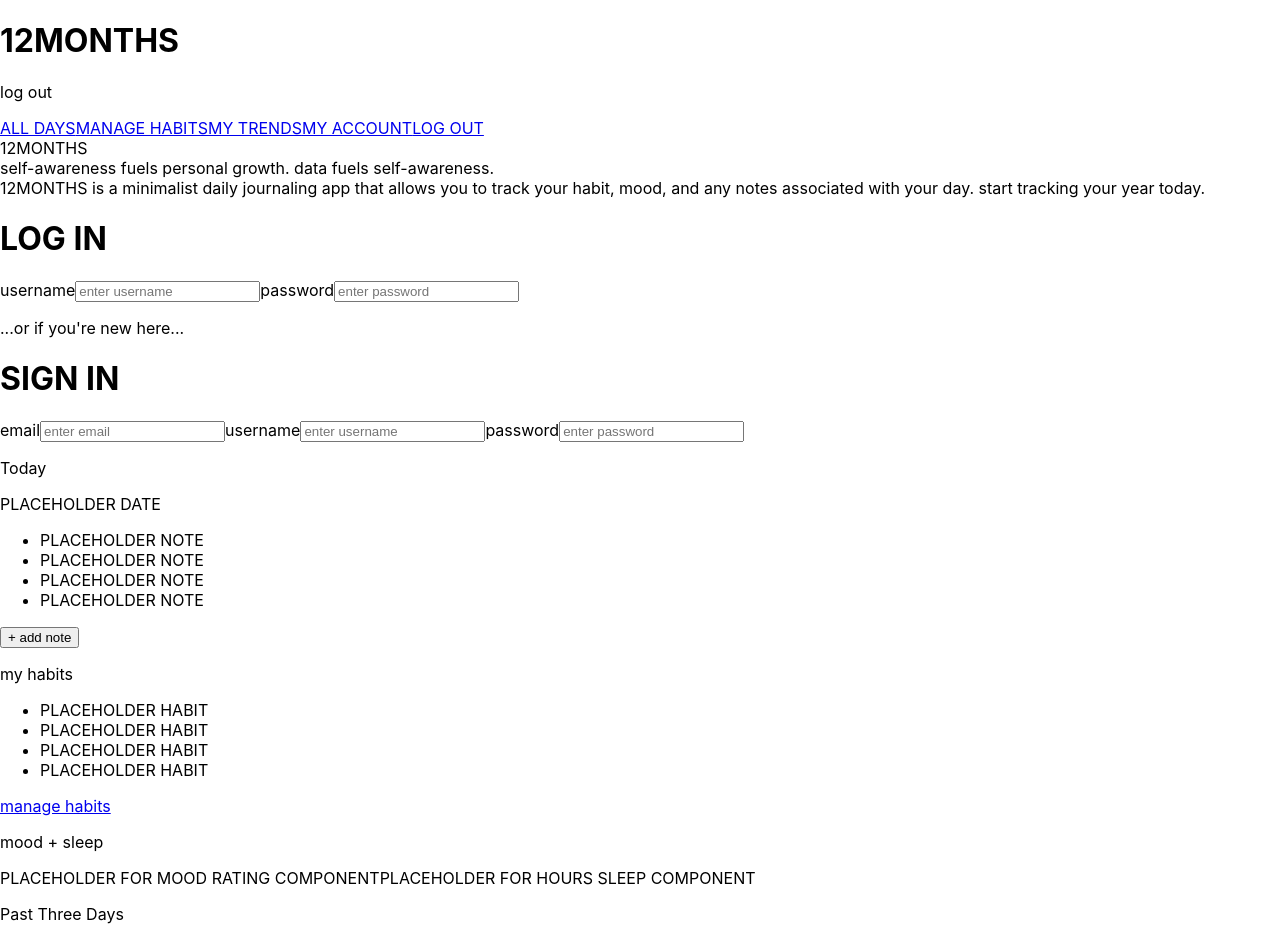
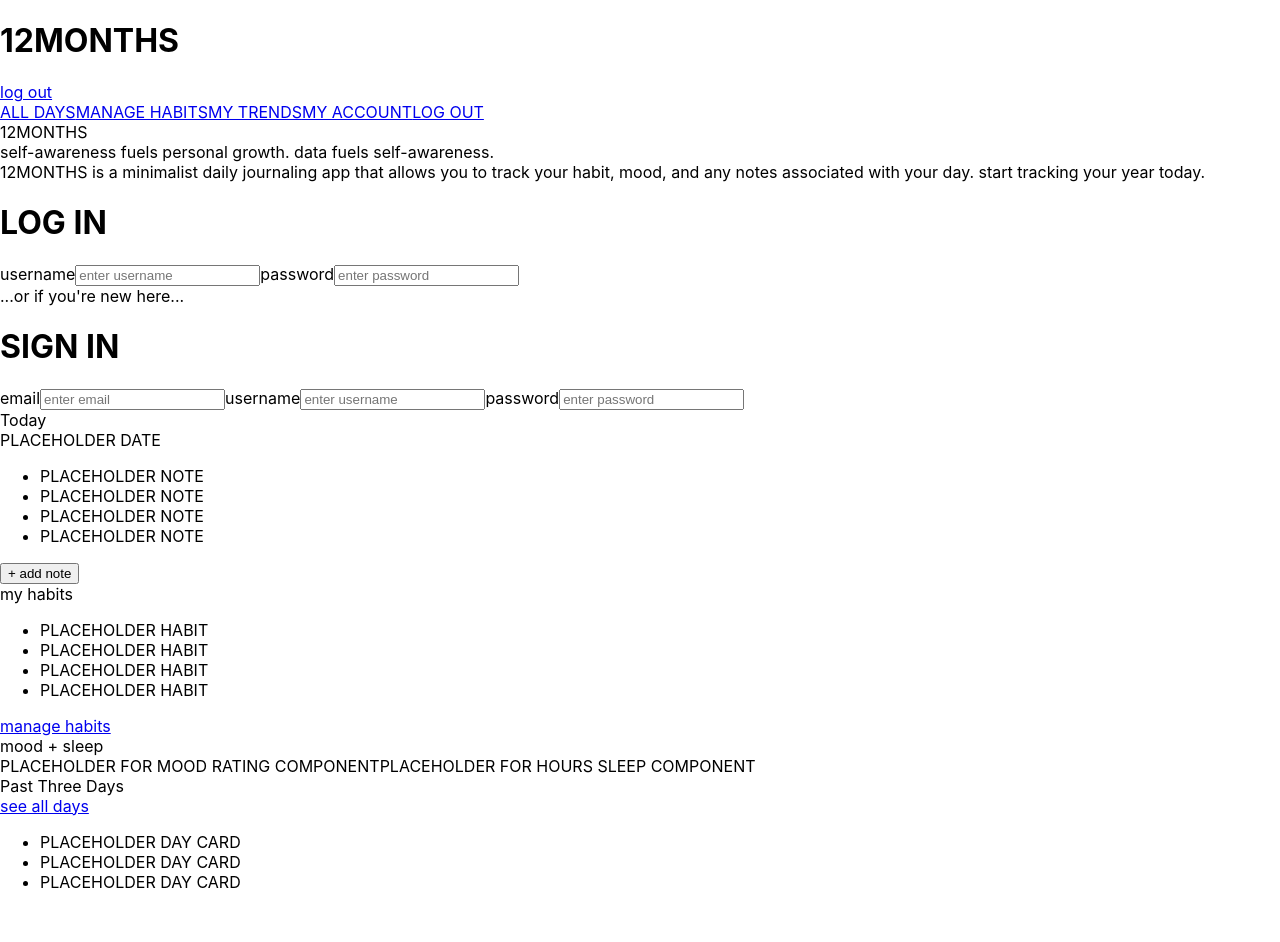
Before and after one commit to billyott/twelve-months-client, a React (Create React App) app: page / in a window 1280 px wide. Shown: the top 942 px of the page. After the commit the page ends 892 px from the top, so only its background shows below. Built offline with nearby package versions, Linux system fonts and the light colour scheme.

Commit message:
class name cleanup

```diff
--- a/src/components/day-details-card.js
+++ b/src/components/day-details-card.js
@@ -13,7 +13,7 @@ class DayDetailsCard extends React.Component {
         return(
             <div className="day-details-card">
                 <div className="day-details-card__left-container">
-                    <p className="day-details-card__header day-details-card--date">PLACEHOLDER DATE</p>
+                    <div className="day-details-card__header day-details-card--date">PLACEHOLDER DATE</div>
                     <ul className="day-details-card__notes-list">
                         <li>PLACEHOLDER NOTE</li>
                         <li>PLACEHOLDER NOTE</li>
@@ -25,7 +25,7 @@ class DayDetailsCard extends React.Component {
                 </div>
                 <div className="day-details-card__right-container">
                     <div className="day-details-card__habits">
-                        <p className="day-details-card__header day-details-card--habits">my habits</p>
+                        <div className="day-details-card__header day-details-card--habits">my habits</div>
                         <ul className="day-details-card__habits-list">
                             <li>PLACEHOLDER HABIT</li>
                             <li>PLACEHOLDER HABIT</li>
@@ -35,7 +35,7 @@ class DayDetailsCard extends React.Component {
                         <a href="/">manage habits</a>
                     </div>
                     <div className="day-details-card__mood-sleep">
-                        <p className="day-details-card__header day-details-card--mood-sleep">mood + sleep</p>
+                        <div className="day-details-card__header day-details-card--mood-sleep">mood + sleep</div>
                         <>PLACEHOLDER FOR MOOD RATING COMPONENT</>
                         <>PLACEHOLDER FOR HOURS SLEEP COMPONENT</>
                     </div>
--- a/src/components/header.js
+++ b/src/components/header.js
@@ -9,7 +9,7 @@ function Header() {
     return (
         <div className="header">
             <h1 className="header__title">12MONTHS</h1>
-            <p className="header__link">log out</p>
+            <a className="header__link" href="/">log out</a>
         </div>
     );
 
--- a/src/components/login-form.js
+++ b/src/components/login-form.js
@@ -19,7 +19,7 @@ class LoginForm extends React.Component {
     render(){
         return(
             <div className="login-form">
-                <h1 className="login-form__title">LOG IN</h1>
+                <h1 className="login-form__header">LOG IN</h1>
                 <label className="login-form__label">username</label>
                 <input className="login-form__input" name="username" placeholder="enter username" value={this.state.username} onChange={this.handleInputUpdate}></input>
                 <label className="login-form__label">password</label>
--- a/src/components/new-user-form.js
+++ b/src/components/new-user-form.js
@@ -20,7 +20,10 @@ class NewUserForm extends React.Component {
     render(){
         return(
             <div className="new-user-form">
-                <h1 className="new-user-form__title">SIGN IN</h1>
+                <div classname="new-user-form__text">
+                    ...or if you're new here...
+                </div>
+                <h1 className="new-user-form__header">SIGN IN</h1>
                 <label className="new-user-form__label">email</label>
                 <input className="new-user-form__input" name="email" placeholder="enter email" value={this.state.email} onChange={this.handleInputUpdate}></input>
                 <label className="new-user-form__label">username</label>
--- a/src/containers/homepage-container.js
+++ b/src/containers/homepage-container.js
@@ -9,15 +9,17 @@ function HomepageContainer() {
     return (
         <div className="homepage-container">
             <div className="homepage-container__top">
-                <p className="homepage-container__p">Today</p>
+                <div className="homepage-container__header">Today</div>
                 <DayDetailsCard />
             </div>
             <div className="homepage-container__bottom">
-                <p className="homepage-container__p">Past Three Days</p>
-                <div className="homepage-container__day-card-div">
-                    {/* past three days' day cards here */}
-                </div>
+                <div className="homepage-container__header">Past Three Days</div>
                 <a className="homepage-container__link" href="/">see all days</a>
+                <ul className="homepage-container__day-cards-list">
+                    <li>PLACEHOLDER DAY CARD</li>
+                    <li>PLACEHOLDER DAY CARD</li>
+                    <li>PLACEHOLDER DAY CARD</li>
+                </ul>
             </div>
         </div>
     );
--- a/src/containers/login-container.js
+++ b/src/containers/login-container.js
@@ -11,21 +11,18 @@ function LoginContainer() {
     return (
         <div className="login-container">
             <div className="login-container__left">
-                <div className="login-container__left__title">
+                <div className="login-container__sub-header">
                     12MONTHS
                 </div>
-                <div className="login-container__left__sub-title">
+                <div className="login-container__header">
                     self-awareness fuels personal growth. data fuels self-awareness.
                 </div>
-                <div className="login-container__left__sub-title">
+                <div className="login-container__left__sub-sub-header">
                     12MONTHS is a minimalist daily journaling app that allows you to track your habit, mood, and any notes associated with your day. start tracking your year today.
                 </div>
             </div>
             <div className="login-container__right">
                 <LoginForm />
-                <p classname="login-container__right__p">
-                    ...or if you're new here...
-                </p>
                 <NewUserForm />
             </div>
         </div>
```
Also changed, not shown: src/components/mood-rating-widget.js (added, +18 -0 lines), src/components/mood-rating-widget.scss (added).
